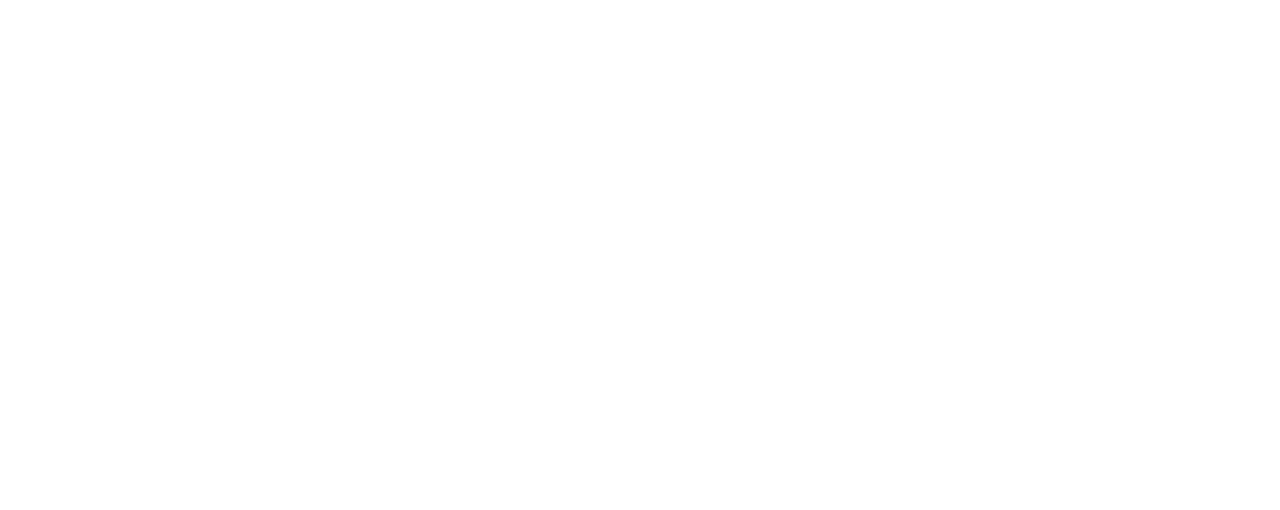
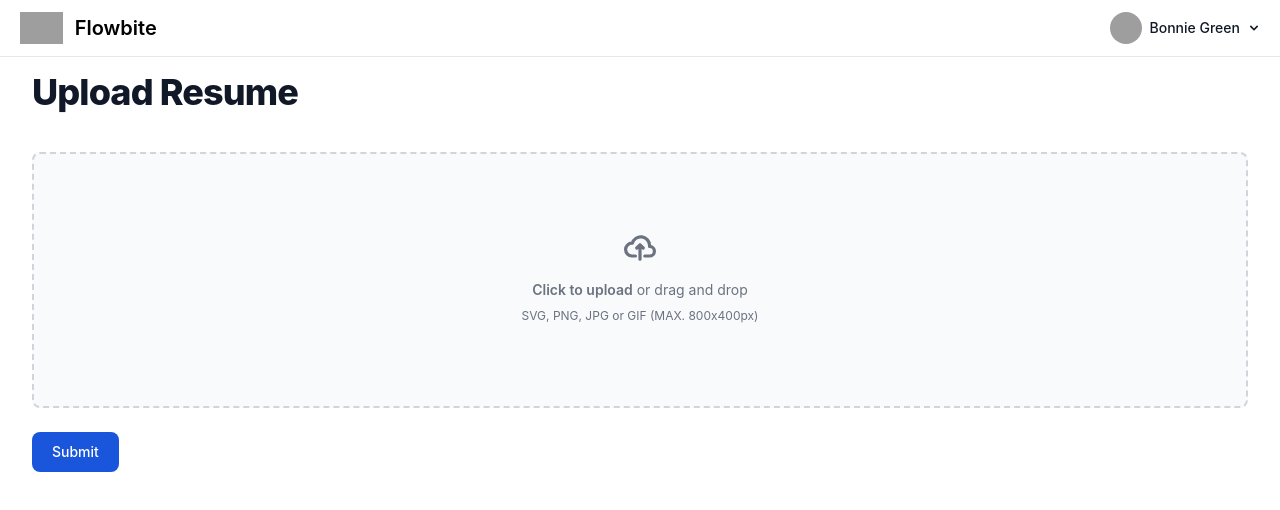
Before and after one commit to DinukaKaveen/AI-Based-CV-Analysis-Using-Machine-Learning, a React (Create React App) app in the folder front-end/: page /upload_resume in a window 1280 px wide. Before the commit this address had no page. Shown: the top 510 px of the page. Built offline with nearby package versions, Linux system fonts and the light colour scheme; grey boxes are pictures that could not be loaded.

Commit message:
resume upload

```diff
--- a/front-end/src/App.js
+++ b/front-end/src/App.js
@@ -4,6 +4,7 @@
 import Login from "./components/Login";
 import Register from "./components/Register";
 import Home from "./components/Home";
+import UploadResume from "./components/UploadResume";
 
 function App() {
 
@@ -15,6 +16,7 @@
           <Route path="/" exact element={<Login />}></Route>
           <Route path="/home" exact element={<Home />}></Route>
           <Route path="/register" exact element={<Register />}></Route>
+          <Route path="/upload_resume" exact element={<UploadResume />}></Route>
         </Routes>
       </div>
     </BrowserRouter>
--- a/front-end/src/components/Home.js
+++ b/front-end/src/components/Home.js
@@ -1,9 +1,39 @@
-import React from 'react'
+import React from "react";
 
 function Home() {
   return (
-    <div>Home</div>
-  )
+    <div>
+      <div className="p-4 sm:ml-64">
+        <div className="p-4 mt-14">
+          <nav className="flex mb-4" aria-label="Breadcrumb">
+            <ol className="inline-flex items-center space-x-1 md:space-x-3">
+              <li className="inline-flex items-center">
+                <a
+                  href="/admin"
+                  className="inline-flex items-center text-sm font-medium text-gray-700 hover:text-gray-900 dark:text-gray-400 dark:hover:text-gray"
+                >
+                  <svg
+                    className="w-4 h-4 mr-2"
+                    fill="currentColor"
+                    viewBox="0 0 20 20"
+                    xmlns="http://www.w3.org/2000/svg"
+                  >
+                    <path d="M10.707 2.293a1 1 0 00-1.414 0l-7 7a1 1 0 001.414 1.414L4 10.414V17a1 1 0 001 1h2a1 1 0 001-1v-2a1 1 0 011-1h2a1 1 0 011 1v2a1 1 0 001 1h2a1 1 0 001-1v-6.586l.293.293a1 1 0 001.414-1.414l-7-7z"></path>
+                  </svg>
+                  Dashboard
+                </a>
+              </li>
+            </ol>
+          </nav>
+          <h2 className="mb-4 text-3xl font-extrabold leading-none tracking-tight text-gray-900 md:text-4xl dark:text-gray-700">
+            Dashboard
+          </h2>
+          <br />
+          Home
+        </div>
+      </div>
+    </div>
+  );
 }
 
-export default Home
+export default Home;
--- a/front-end/src/components/NavBar.js
+++ b/front-end/src/components/NavBar.js
@@ -132,7 +132,7 @@
           <ul className="space-y-2">
             <li>
               <a
-                href="/admin"
+                href="/home"
                 className="flex items-center p-2 text-base font-normal text-gray-900 rounded-lg dark:text-white hover:bg-gray-100 dark:hover:bg-gray-700"
               >
                 <svg
@@ -146,6 +146,24 @@
                   <path d="M12 2.252A8.014 8.014 0 0117.748 8H12V2.252z"></path>
                 </svg>
                 <span className="ml-3">Dashboard</span>
+              </a>
+            </li>
+            <li>
+              <a
+                href="/upload_resume"
+                className="flex items-center p-2 text-base font-normal text-gray-900 rounded-lg dark:text-white hover:bg-gray-100 dark:hover:bg-gray-700"
+              >
+                <svg
+                  aria-hidden="true"
+                  className="w-6 h-6 text-gray-500 transition duration-75 dark:text-gray-400 group-hover:text-gray-900 dark:group-hover:text-white"
+                  fill="currentColor"
+                  viewBox="0 0 20 20"
+                  xmlns="http://www.w3.org/2000/svg"
+                >
+                  <path d="M2 10a8 8 0 018-8v8h8a8 8 0 11-16 0z"></path>
+                  <path d="M12 2.252A8.014 8.014 0 0117.748 8H12V2.252z"></path>
+                </svg>
+                <span className="ml-3">Upload Resume</span>
               </a>
             </li>
             <li>
--- a/front-end/src/components/NavBarControl.js
+++ b/front-end/src/components/NavBarControl.js
@@ -5,7 +5,7 @@
 function NavBarControl() {
   const location = useLocation();
 
-  if (location.pathname === "/home") {
+  if (location.pathname === "/home" || location.pathname === "/upload_resume") {
     return <NavBar />;
   }
 
--- /dev/null
+++ b/front-end/src/components/UploadResume.js
@@ -0,0 +1,102 @@
+import React from "react";
+
+function UploadResume() {
+  const onSubmit = async (e) => {};
+
+  return (
+    <div>
+      <div className="p-4 sm:ml-64">
+        <div className="p-4 mt-14">
+          <nav className="flex mb-4" aria-label="Breadcrumb">
+            <ol className="inline-flex items-center space-x-1 md:space-x-3">
+              <li className="inline-flex items-center">
+                <a
+                  href="/home"
+                  className="inline-flex items-center text-sm font-medium text-gray-700 hover:text-gray-900 dark:text-gray-400 dark:hover:text-gray"
+                >
+                  <svg
+                    className="w-4 h-4 mr-2"
+                    fill="currentColor"
+                    viewBox="0 0 20 20"
+                    xmlns="http://www.w3.org/2000/svg"
+                  >
+                    <path d="M10.707 2.293a1 1 0 00-1.414 0l-7 7a1 1 0 001.414 1.414L4 10.414V17a1 1 0 001 1h2a1 1 0 001-1v-2a1 1 0 011-1h2a1 1 0 011 1v2a1 1 0 001 1h2a1 1 0 001-1v-6.586l.293.293a1 1 0 001.414-1.414l-7-7z"></path>
+                  </svg>
+                  Dashboard
+                </a>
+              </li>
+              <li aria-current="page">
+                <div className="flex items-center">
+                  <svg
+                    className="w-6 h-6 text-gray-400"
+                    fill="currentColor"
+                    viewBox="0 0 20 20"
+                    xmlns="http://www.w3.org/2000/svg"
+                  >
+                    <path
+                      fillRule="evenodd"
+                      d="M7.293 14.707a1 1 0 010-1.414L10.586 10 7.293 6.707a1 1 0 011.414-1.414l4 4a1 1 0 010 1.414l-4 4a1 1 0 01-1.414 0z"
+                      clipRule="evenodd"
+                    ></path>
+                  </svg>
+                  <span className="ml-1 text-sm font-medium text-gray-500 md:ml-2 dark:text-gray-400">
+                    Upload Resume
+                  </span>
+                </div>
+              </li>
+            </ol>
+          </nav>
+          <h2 className="mb-4 text-3xl font-extrabold leading-none tracking-tight text-gray-900 md:text-4xl dark:text-gray-700">
+            Upload Resume
+          </h2>
+          <br />
+
+          <form onSubmit={(e) => onSubmit(e)}>
+            <div class="flex items-center justify-center w-full">
+              <label
+                for="dropzone-file"
+                class="flex flex-col items-center justify-center w-full h-64 border-2 border-gray-300 border-dashed rounded-lg cursor-pointer bg-gray-50 dark:hover:bg-bray-800 dark:bg-gray-700 hover:bg-gray-100 dark:border-gray-600 dark:hover:border-gray-500 dark:hover:bg-gray-600"
+              >
+                <div class="flex flex-col items-center justify-center pt-5 pb-6">
+                  <svg
+                    class="w-8 h-8 mb-4 text-gray-500 dark:text-gray-400"
+                    aria-hidden="true"
+                    xmlns="http://www.w3.org/2000/svg"
+                    fill="none"
+                    viewBox="0 0 20 16"
+                  >
+                    <path
+                      stroke="currentColor"
+                      stroke-linecap="round"
+                      stroke-linejoin="round"
+                      stroke-width="2"
+                      d="M13 13h3a3 3 0 0 0 0-6h-.025A5.56 5.56 0 0 0 16 6.5 5.5 5.5 0 0 0 5.207 5.021C5.137 5.017 5.071 5 5 5a4 4 0 0 0 0 8h2.167M10 15V6m0 0L8 8m2-2 2 2"
+                    />
+                  </svg>
+                  <p class="mb-2 text-sm text-gray-500 dark:text-gray-400">
+                    <span class="font-semibold">Click to upload</span> or drag
+                    and drop
+                  </p>
+                  <p class="text-xs text-gray-500 dark:text-gray-400">
+                    SVG, PNG, JPG or GIF (MAX. 800x400px)
+                  </p>
+                </div>
+                <input id="dropzone-file" type="file" class="hidden" />
+              </label>
+            </div>
+            <br />
+
+            <button
+              type="submit"
+              className="text-white bg-blue-700 hover:bg-blue-800 focus:ring-4 focus:outline-none focus:ring-blue-300 font-medium rounded-lg text-sm w-full sm:w-auto px-5 py-2.5 text-center dark:bg-blue-600 dark:hover:bg-blue-700 dark:focus:ring-blue-800"
+            >
+              Submit
+            </button>
+          </form>
+        </div>
+      </div>
+    </div>
+  );
+}
+
+export default UploadResume;
```
